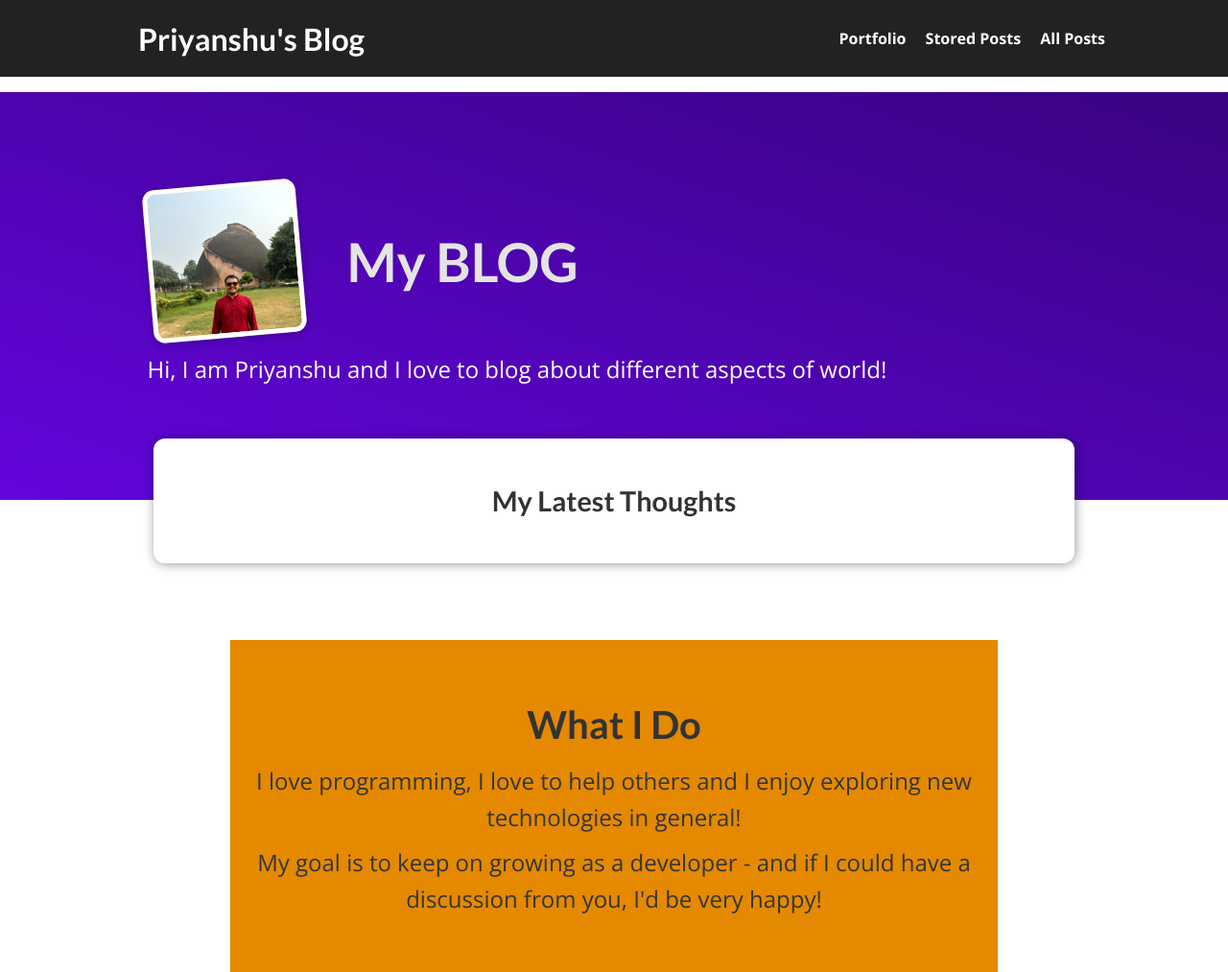
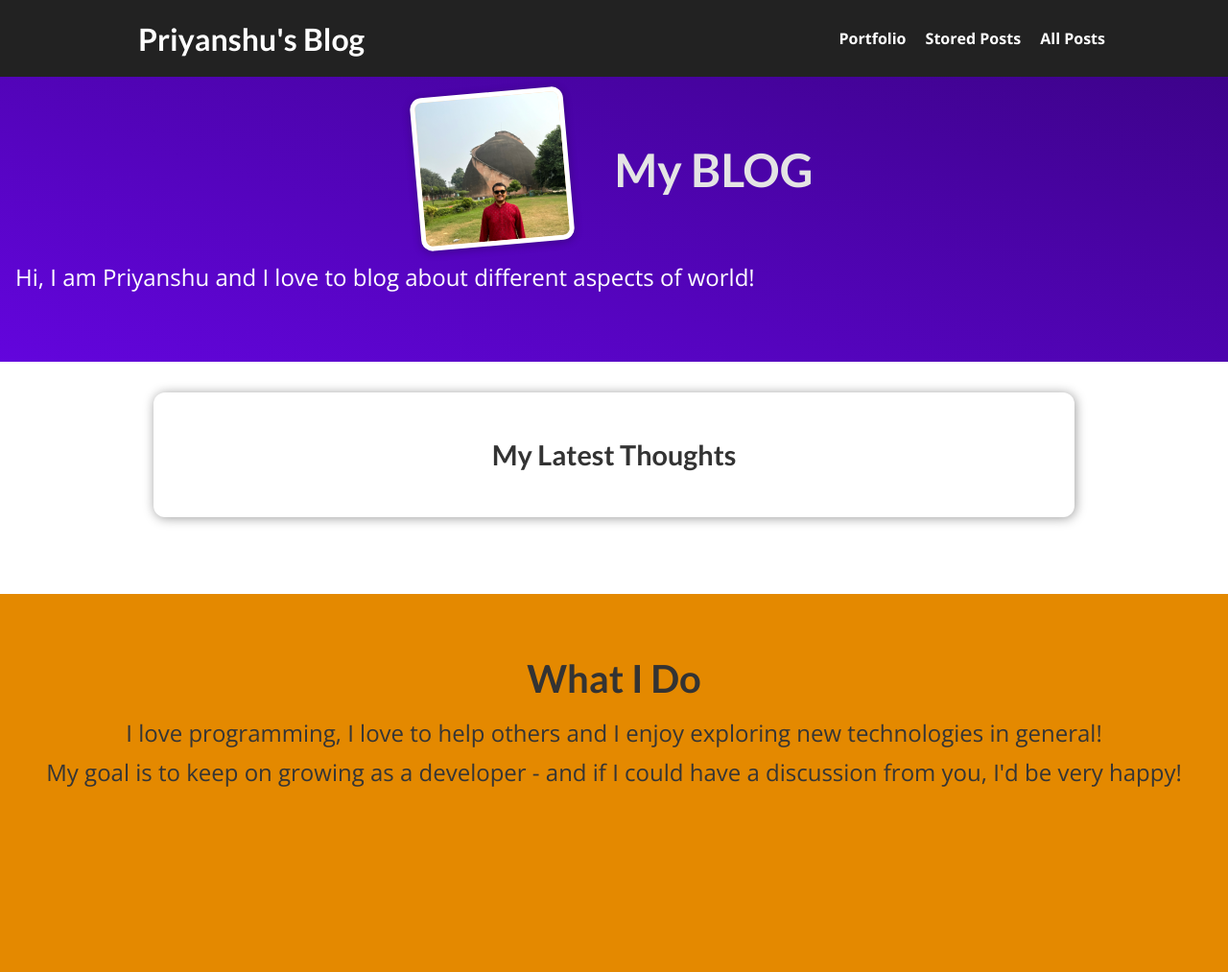
Before and after one commit to ps1711/MY_SITE, a Django app: page / in a window 1280 px wide. Shown: the whole page at 96% size. After the commit the page ends 820 px from the top, so only its background shows below. Run offline with Django 3.2, Linux system fonts and the light colour scheme; data that the repository does not hold is empty.

Commit message:
responsive website

```diff
--- a/blog/static/blog/index.css
+++ b/blog/static/blog/index.css
@@ -1,15 +1,17 @@
+/* Welcome Section */
 #welcome {
   background: linear-gradient(to right top, #6305dd, #390281);
-  padding: 6rem 12%;
+  padding: 6rem 1rem 3rem 1rem;
   color: white;
+  text-align: center;
 }
 
 #welcome header {
   display: flex;
   flex-direction: column;
   align-items: center;
+  gap: 1rem;
   text-align: center;
-  gap: 1rem;
 }
 
 #welcome img {
@@ -34,7 +36,7 @@
 #welcome p {
   color: white;
   font-size: 1.2rem;
-  text-align: center;
+  margin-top: 1rem;
 }
 
 /* Latest posts section */
@@ -42,10 +44,11 @@
   background-color: white;
   padding: 2rem;
   border-radius: 12px;
-  max-width: 100%;
-  width: 60rem;
-  margin: -4rem auto 2rem auto;
+  max-width: 90%;
+  margin: 2rem auto;
   box-shadow: 1px 1px 12px rgba(0, 0, 0, 0.4);
+  position: relative;
+  top: 0;
 }
 
 #latest-posts h2 {
@@ -68,7 +71,7 @@
   max-width: 300px;
 }
 
-/* About section */
+/* About Section */
 #about {
   text-align: center;
   padding: 3rem 1rem;
@@ -87,17 +90,19 @@
   margin: 0.5rem 0;
 }
 
-/* Responsive adjustments */
+/* Larger screens */
 @media (min-width: 768px) {
   #welcome header {
     flex-direction: row;
     align-items: center;
     text-align: left;
+    justify-content: center;
   }
 
   #welcome h2 {
-    font-size: 3.5rem;
+    font-size: 3rem;
     margin-left: 2rem;
+    text-align: left;
   }
 
   #welcome img {
@@ -117,4 +122,8 @@
   #about p {
     font-size: 1.5rem;
   }
+
+  #latest-posts {
+    max-width: 60rem;
+  }
 }
--- a/static/app.css
+++ b/static/app.css
@@ -54,68 +54,7 @@ h1, h2, h3 {
   color: #cf79f1;
 }
 
-/* Welcome Section */
-#welcome {
-  margin-top: 6rem;
-  text-align: center;
-  padding: 2rem 1rem;
-}
-
-#welcome img {
-  width: 150px;
-  height: 150px;
-  border-radius: 50%;
-  object-fit: cover;
-}
-
-#welcome p {
-  font-size: 1.1rem;
-  margin-top: 1rem;
-}
-
-/* Latest Posts */
-#latest-posts {
-  padding: 2rem 1rem;
-  max-width: 1000px;
-  margin: auto;
-}
-
-#latest-posts ul {
-  list-style: none;
-  padding: 0;
-  display: grid;
-  grid-template-columns: repeat(auto-fit, minmax(260px, 1fr));
-  gap: 1.5rem;
-}
-
-/* Post Cards */
-#latest-posts li {
-  background-color: #f3f3f3;
-  padding: 1rem;
-  border-radius: 8px;
-  box-shadow: 0 2px 6px rgba(0,0,0,0.1);
-  transition: transform 0.2s;
-}
-
-#latest-posts li:hover {
-  transform: scale(1.02);
-}
-
-/* About Section */
-#about {
-  padding: 2rem 1rem;
-  max-width: 800px;
-  margin: auto;
-  text-align: center;
-}
-
-#about p {
-  margin-bottom: 1rem;
-  font-size: 1.05rem;
-  line-height: 1.6;
-}
-
-/* Responsive */
+/* Responsive navigation */
 @media (max-width: 768px) {
   #main-navigation {
     flex-direction: column;
@@ -127,14 +66,4 @@ h1, h2, h3 {
   #main-navigation a {
     margin: 0.5rem;
   }
-
-  #welcome img {
-    width: 100px;
-    height: 100px;
-  }
-
-  #welcome p,
-  #about p {
-    font-size: 1rem;
-  }
 }
```
